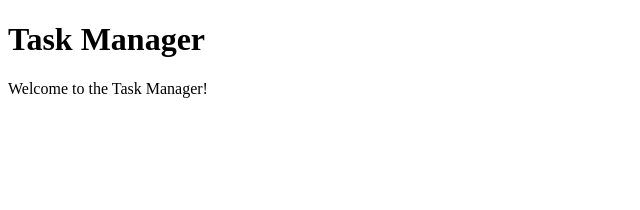
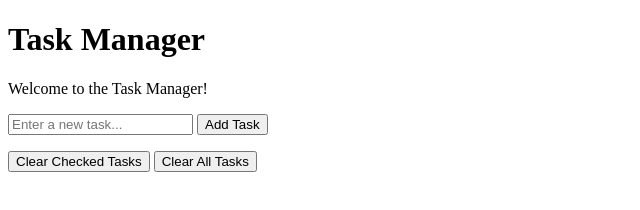
Before and after one commit to RohannJames/Task-Manager, a plain HTML site: page index.html in a window 1280 px wide. Shown: the whole page, without its empty margins (0-640 px from the left). Drawn offline with Linux system fonts and the light colour scheme.

Commit message:
Handled the Logics and templates

```diff
--- a/index.html
+++ b/index.html
@@ -3,12 +3,20 @@
 <head>
     <meta charset="UTF-8">
     <meta name="viewport" content="width=device-width, initial-scale=1.0">
-    <title>Document</title>
+    <title>Task Manager</title>
+    <link rel="stylesheet" href="styles.css">
 </head>
 <body>
     <h1>Task Manager</h1>
     <p>Welcome to the Task Manager!</p>
 
+    <input type="text" placeholder="Enter a new task..." id="taskInput">
+    <button type="button" onclick="addTask()">Add Task</button>
 
+    <ul id="taskList"></ul>
+
+    <button onclick="clearCheckedTasks()">Clear Checked Tasks</button>
+    <button onclick="clearAllTasks()">Clear All Tasks</button>
+    <script src="script.js"></script>
 </body>
 </html>
--- /dev/null
+++ b/script.js
@@ -0,0 +1,49 @@
+
+function addTask(){
+    const taskInput = document.getElementById("taskInput").value;
+    const taskList = document.getElementById("taskList");
+
+    let li= document.createElement("li");
+    let checkbox = document.createElement("input");
+    let span = document.createElement("span");
+
+    checkbox.type="checkbox";
+    span.textContent = taskInput;
+
+    checkbox.addEventListener("change", function(){
+        if(checkbox.checked){
+            span.style.textDecoration = "line-through";
+            span.style.color = "gray";
+        } else {
+            span.style.textDecoration = "none";
+            span.style.color = "black";
+        }
+    })
+
+    li.appendChild(checkbox);
+    li.appendChild(span);
+    taskList.appendChild(li);
+
+    document.getElementById("taskInput").value="";
+}
+
+function clearCheckedTasks(){
+    const taskList = document.getElementById("taskList");
+    const tasks = taskList.getElementsByTagName("li");
+
+    for(let i=0;i<tasks.length;i++){
+        let checkbox = tasks[i].getElementsByTagName("input")[0];
+        if(checkbox.checked){
+            taskList.removeChild(tasks[i]);
+            i--;
+        }
+    }
+}
+
+function clearAllTasks(){
+    const taskList = document.getElementById("taskList");
+    while(taskList.firstChild){
+        taskList.removeChild(taskList.firstChild);
+    }
+
+}
```
